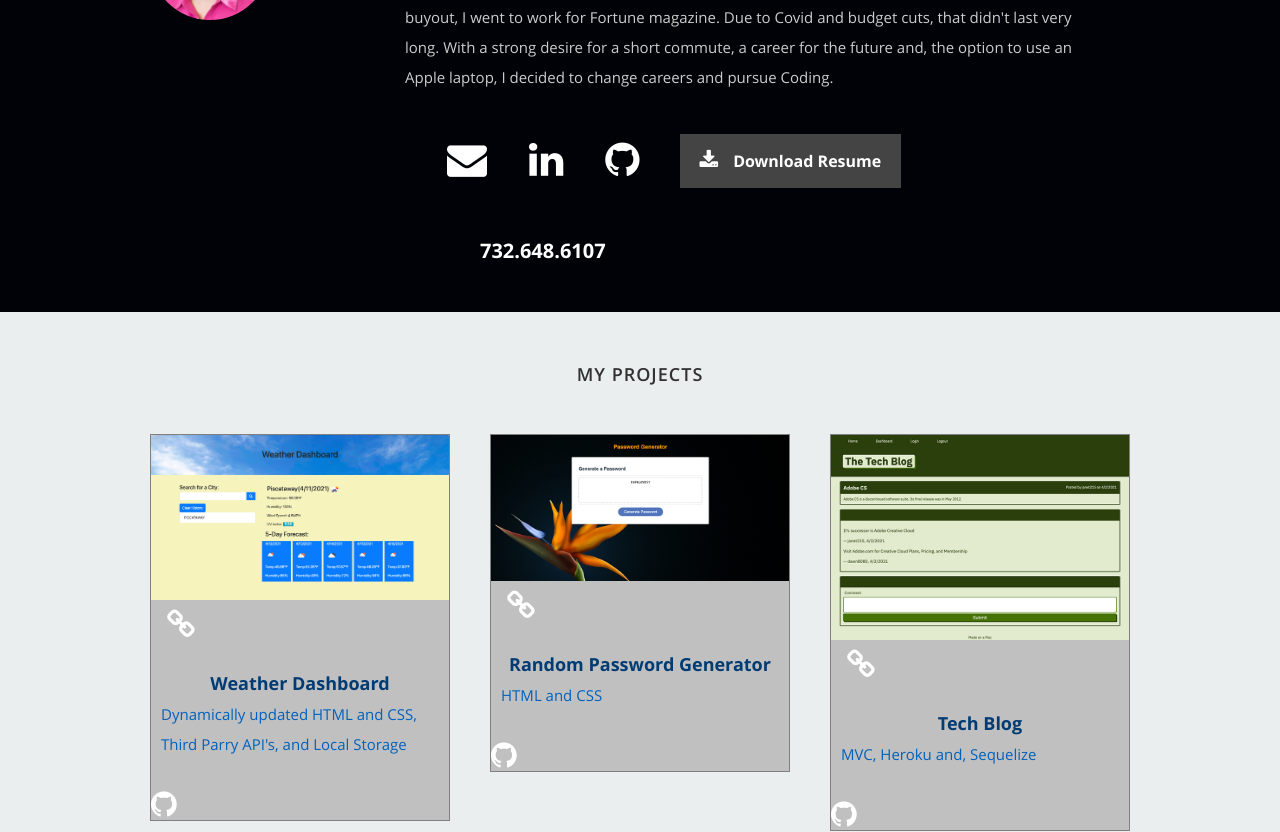
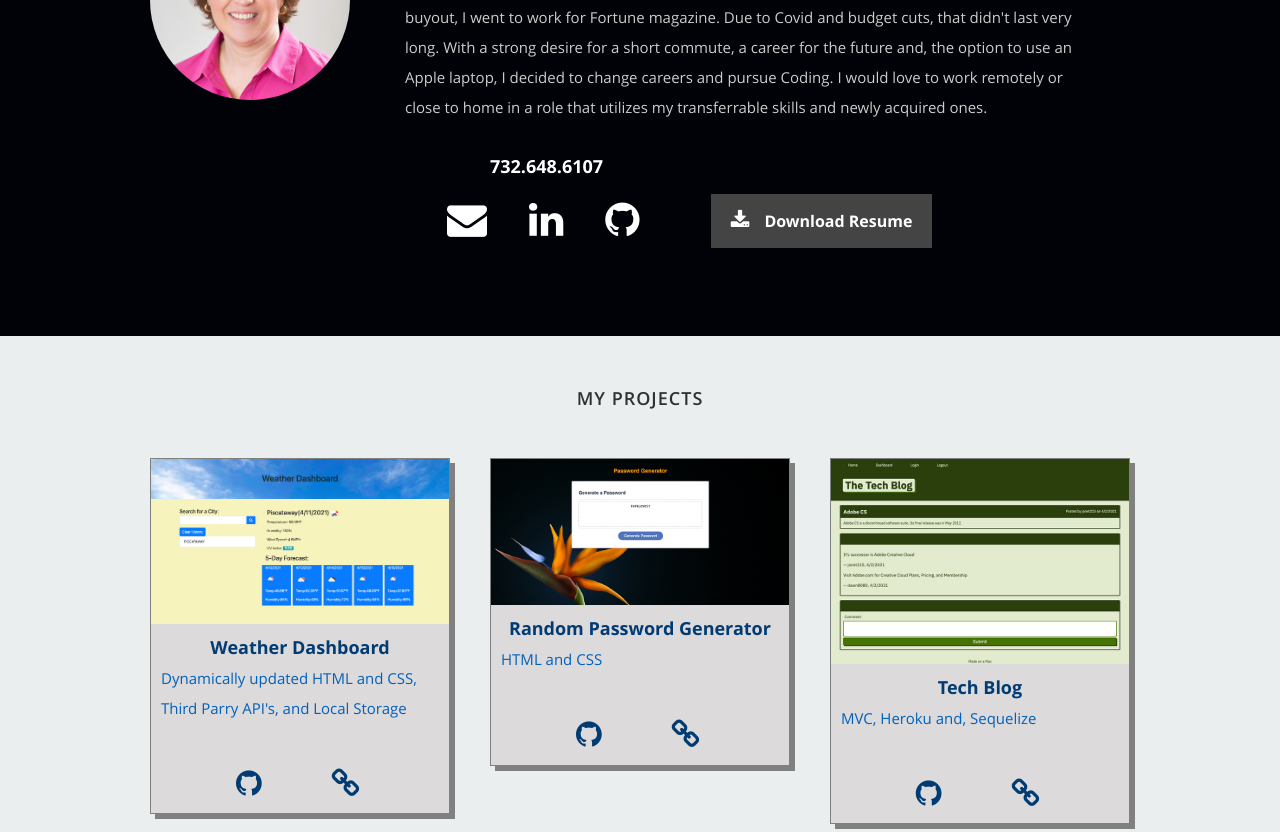
Before and after one commit to CRenauro/ClaraRenauro, a React (Create React App) app: page / in a window 1280 px wide. Shown: the part 960-1792 px from the top of the page. Built offline with nearby package versions, Linux system fonts and the light colour scheme.

Commit message:
fixed cards for portfolio

```diff
--- a/public/css/default.css
+++ b/public/css/default.css
@@ -35,62 +35,9 @@ time, mark, audio, video {
    outline: 0;
    font-size: 100%;
    vertical-align: baseline;
-   background: transparent;
+
 }
 
-article,aside,details,figcaption,figure,
-footer,header,hgroup,menu,nav,section {
-   display: block;
-}
-
-audio,
-canvas,
-video {
-   display: inline-block;
-}
-
-audio:not([controls]) {
-   display: none;
-   height: 0;
-}
-
-[hidden] { display: none; }
-
-code, kbd, pre, samp {
-   font-family: monospace, serif;
-   font-size: 1em;
-}
-
-pre {
-   white-space: pre;
-   white-space: pre-wrap;
-   word-wrap: break-word;
-}
-
-
-
-ins {
-   background-color: #ff9;
-   color: #000;
-   text-decoration: none;
-}
-
-mark {
-   background-color: #A7F4F6;
-   color: #555;
-}
-
-del { text-decoration: line-through; }
-
-abbr[title], dfn[title] {
-   border-bottom: 1px dotted;
-   cursor: help;
-}
-
-table {
-   border-collapse: collapse;
-   border-spacing: 0;
-}
 
 
 /* ------------------------------------------------------------------ */
@@ -152,45 +99,6 @@ p.lead {
    margin-bottom: 18px;
 }
 
-/* for 'em' and 'strong' tags, font-size and line-height should be same with
-the body tag due to rendering problems in some browsers */
-em { font: 15px/30px 'opensans-italic', sans-serif; }
-strong, b { font: 15px/30px 'opensans-bold', sans-serif; }
-small { font-size: 11px; line-height: inherit; }
-
-
-
-/* Abbreviations */
-abbr {
-   font-family: 'opensans-bold', sans-serif;
-	font-variant: small-caps;
-	text-transform: lowercase;
-   letter-spacing: .5px;
-	color: gray;
-}
-abbr:hover { cursor: help; }
-
-
-
-/*  3. Links  ------------------------------------------------------- */
-
-a, a:visited {
-   /* text-decoration: none; */
-   /* outline: 0;
-   color: #11ABB0; */
-
-   -webkit-transition: color .3s ease-in-out;
-   -moz-transition: color .3s ease-in-out;
-   -o-transition: color .3s ease-in-out;
-   transition: color .3s ease-in-out;
-}
-/* a:hover, a:focus { color: #313131; } */
-p a, p a:visited { line-height: inherit; }
-
-
-
-
-/*  5. Images  --------------------------------------------------------- */
 
 img {
    max-width: 100%;
--- a/public/css/layout.css
+++ b/public/css/layout.css
@@ -143,9 +143,9 @@ ul#nav li.current a { color: #fe6928; }
    color: #fff;
    margin-bottom: 12px;
 }
-#about h4 {
+#about h5 {
    color: #fff;
-   padding-left: 95px;
+   padding-left: 85px;
 }
 #about p {
    line-height: 30px;
@@ -153,8 +153,8 @@ ul#nav li.current a { color: #fe6928; }
 }
 #about .profile-pic {
    position: relative;
-   width: 120px;
-   height: 120px;
+   width: 200px;
+   height: 200px;
    border-radius: 100%;
 }
 
@@ -286,10 +286,11 @@ ul#nav li.current a { color: #fe6928; }
 /* Portfolio Content */
 #portfolio-wrapper .columns { margin-bottom: 36px; }
 .portfolio-item .item-wrap {
-   background: rgb(193, 192, 192);
+   background: rgb(220, 218, 218);
    /* overflow: hidden; */
    position: relative;
    border:grey 1px solid;
+   box-shadow: 5px 5px grey;
 
 }
 
@@ -304,6 +305,7 @@ ul#nav li.current a { color: #fe6928; }
    top: 50%;
    left: 50%;
 
+
 }
 .portfolio-item h5 {
    color: #003b73;
@@ -313,14 +315,23 @@ ul#nav li.current a { color: #fe6928; }
    color: #0261bb;
    padding-left: 10px;
 }
-.github-icon {
-   color: white;
-   font-size: 30px;
-}
+
 a {
    text-decoration: none;
+
 }
 
+.portfolio-links a {
+   color: #003b73;
+   padding-left: 70px;
+}
+
+#portfolio .portfolio-links{
+
+   padding: 5%;
+   font-size: 30px;
+
+}
 /* ------------------------------------------------------------------ */
 /* h. Contact Section
 /* ------------------------------------------------------------------ */
--- a/public/resumeData.json
+++ b/public/resumeData.json
@@ -3,7 +3,7 @@
     "name":"Clara Renauro",
     "description":"Dependable. Process-Oriented. Calm Under Pressure",
     "image":"profilepic.jpg",
-    "bio":"I started my previous career in commercial printing in my home state of New Jersey. Then I crossed the Hudson River to work in Manhattan at America's largest publisher, Time Inc. After a company buyout, I went to work for Fortune magazine. Due to Covid and budget cuts, that didn't last very long. With a strong desire for a short commute, a career for the future and, the option to use an Apple laptop, I decided to change careers and pursue Coding.",
+    "bio":"I started my previous career in commercial printing in my home state of New Jersey. Then I crossed the Hudson River to work in Manhattan at America's largest publisher, Time Inc. After a company buyout, I went to work for Fortune magazine. Due to Covid and budget cuts, that didn't last very long. With a strong desire for a short commute, a career for the future and, the option to use an Apple laptop, I decided to change careers and pursue Coding. I would love to work remotely or close to home in a role that utilizes my transferrable skills and newly acquired ones.",
     "contactmessage":"Here is where you should write your message to readers to have them get in contact with you.",
     "phone": "732.648.6107",
 
@@ -17,7 +17,7 @@
     "social":[
       {
         "name":"email",
-        "url":"mailto:clara.renauro@optimum.net",
+        "url":"mailto:crenauro@optimum.net",
         "className":"fa fa-envelope"
       },
       {
--- a/src/Components/About.js
+++ b/src/Components/About.js
@@ -32,7 +32,7 @@ class About extends Component {
 
             <p>{bio}</p>
 
-            {/* <h6>732.648.6107</h6> */}
+            <h5>{phone}</h5>
             <div className="row">
               <div className="columns contact-details">
                 <ul className="social-links">{networks}</ul>
@@ -45,7 +45,7 @@ class About extends Component {
                   </a>
                 </p>
               </div>
-              <h4>{phone}</h4>
+
             </div>
           </div>
         </div>
--- a/src/Components/Portfolio.js
+++ b/src/Components/Portfolio.js
@@ -7,22 +7,18 @@ class Portfolio extends Component {
       var projects = this.props.data.projects.map(function(projects){
         var projectImage = 'images/portfolio/'+projects.image;
         return <div key={projects.title} className="columns portfolio-item">
+
            <div className="item-wrap">
-            <a href={projects.url} title={projects.title}>
-               <img alt={projects.title} src={projectImage} />
-                <div className="link-icon"><i className="fa fa-link"></i></div>
-
-                 <div className="info">
+           <img alt={projects.title} src={projectImage} />
                   <div className="portfolio-item-meta">
-                 <h5>{projects.title}</h5>
-                     <p>{projects.category}</p>
-                     <a href={projects.website} ></a>
-                      <div className="github-icon"><i className="fa fa-github"></i></div>
+                    <h5>{ projects.title }</h5>
+                     <p>{ projects.category }</p>
+                     <div className="portfolio-links">
+                     <a href={ projects.url } ><i className="fa fa-github"></i></a>
+                     <a href={ projects.website } ><i className="fa fa-link"></i></a>
+                     </div>
                   </div>
-                </div>
-
-            </a>
-          </div>
+            </div>
         </div>
       })
     }
```
Also changed, not shown: public/images/overlay-bg.png (deleted).
